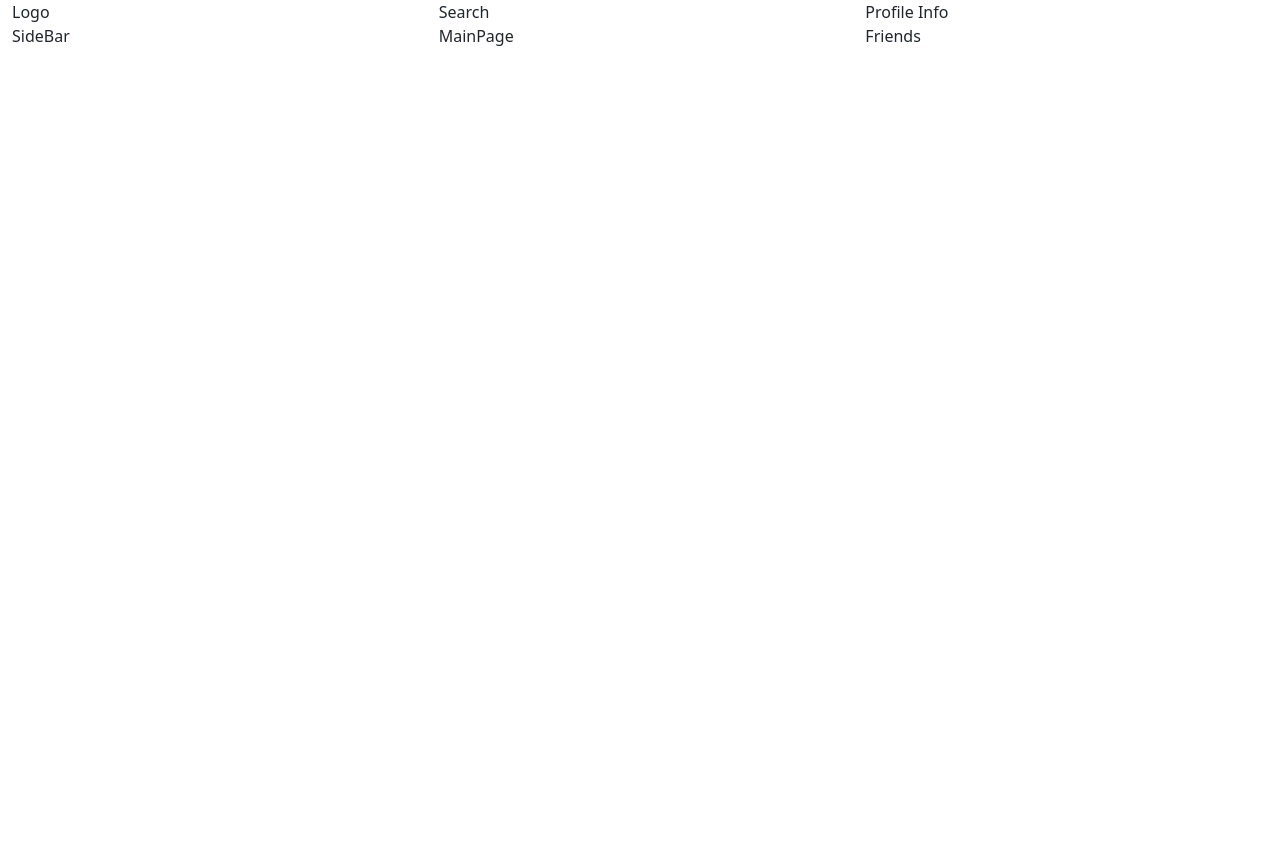
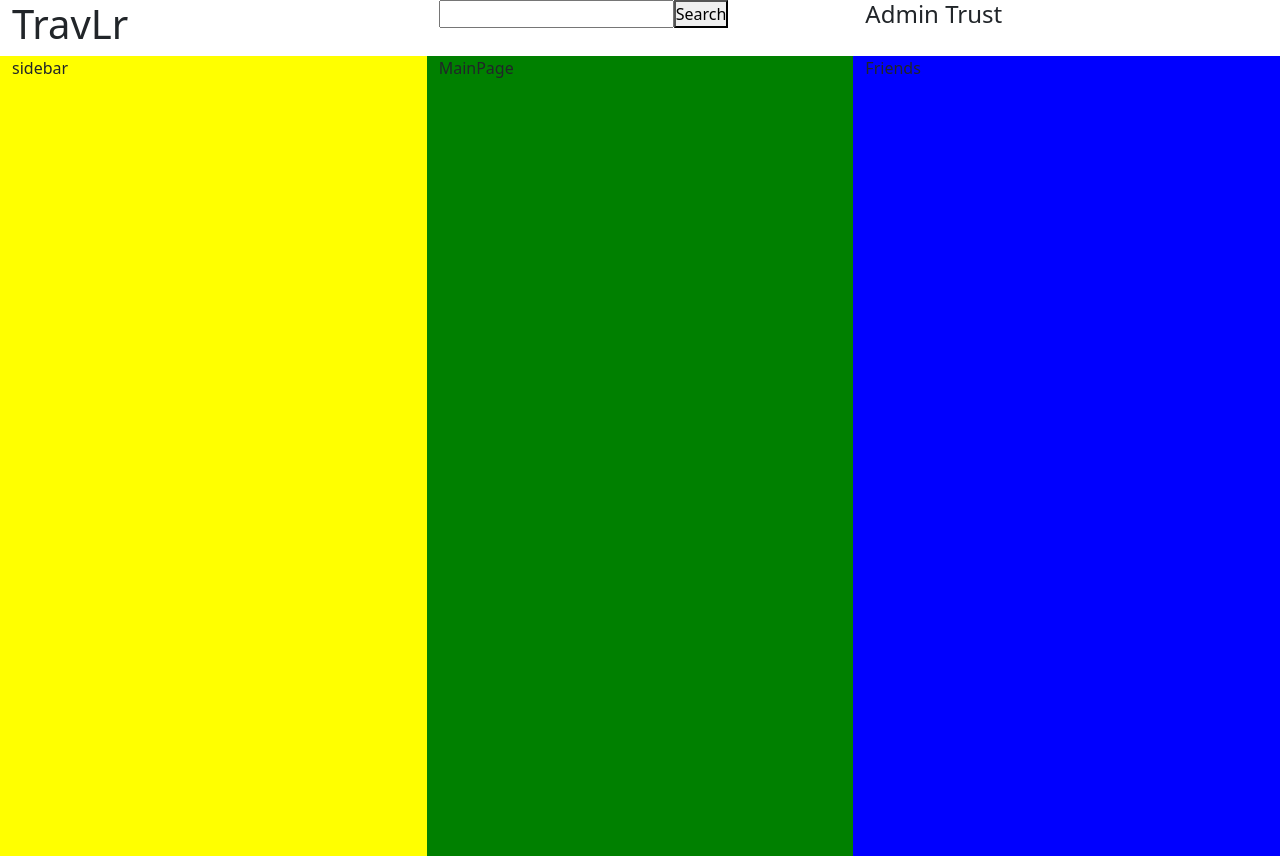
Before and after one commit to SaidARSLAN/full-stack-social-media-app, a React (Vite) app in the folder client/: page /index in a window 1280 px wide. Before the commit the page ends 824 px from the top, so only its background shows below. Built offline with nearby package versions, Linux system fonts and the light colour scheme.

Commit message:
Fixed login issues

```diff
--- a/client/src/components/MainPage.jsx
+++ b/client/src/components/MainPage.jsx
@@ -8,14 +8,31 @@ const MainPage = () => {
     return (
                         <Container fluid>
                                 <Row>
-                                        <Col>Logo</Col>
-                                        <Col>Search</Col>
-                                        <Col>Profile Info</Col>
+                                        <Col>
+                                                <h1>TravLr</h1>
+                                        </Col>
+                                        <Col>
+
+                                                        <input></input>
+                                                        <button>Search</button>
+
+                                        </Col>
+                                        <Col>
+                                                <h4>Admin Trust</h4>
+                                        </Col>
                                 </Row>
                                 <Row style={{height:"100vh"}}>
-                                        <Col>SideBar</Col>
-                                        <Col>MainPage</Col>
-                                        <Col>Friends</Col>
+                                        <Col style={{backgroundColor:"yellow"}}>
+                                                sidebar
+                                        </Col>
+                                        <Col style={{backgroundColor:"green"}}>
+                                                MainPage
+                                        </Col>
+                                        <Col style={{backgroundColor:"blue"}}>
+
+                                                Friends
+
+                                        </Col>
                                 </Row>
                         </Container>
     )
```
